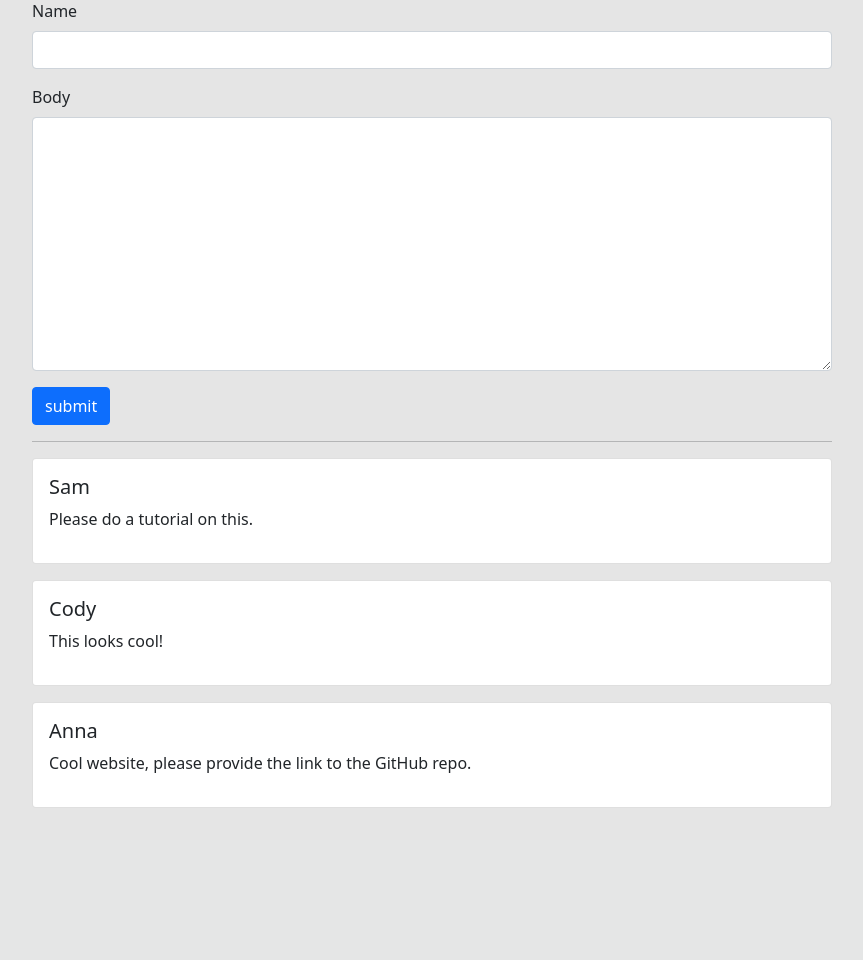
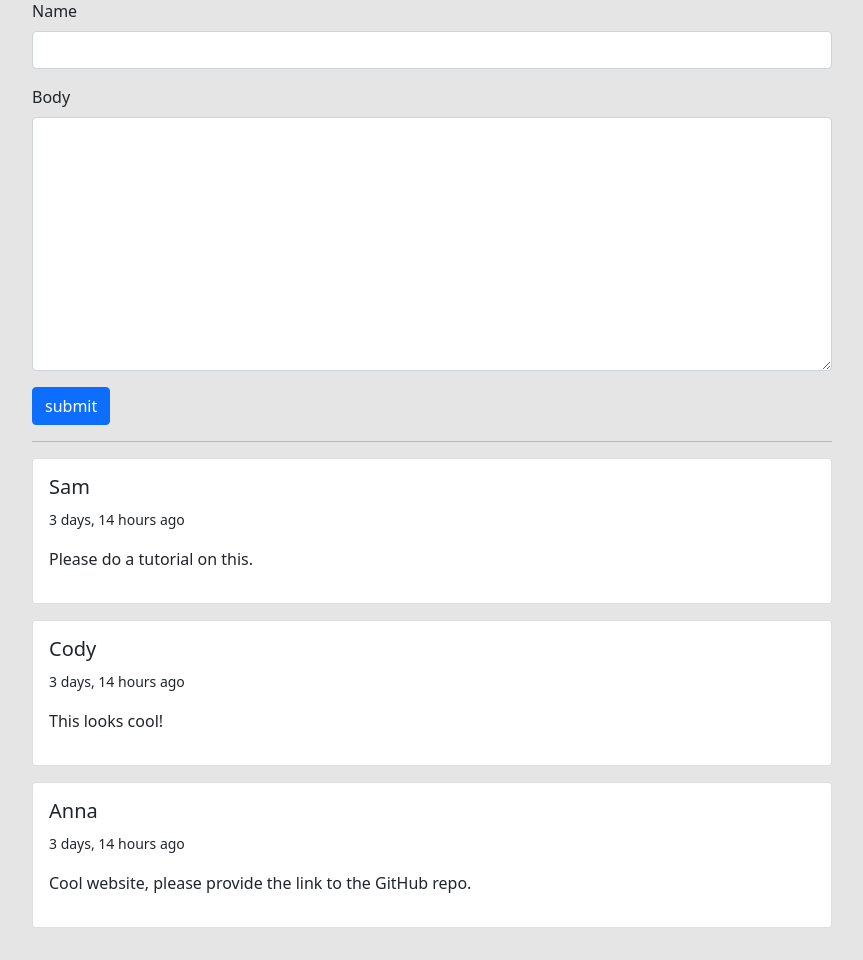
Before and after one commit to Lawyer-Who-Codes/portfolio-live, a Django app: page /project/03f04ec8-1ba3-4007-a409-f5d339bf99f1 in a window 1280 px wide. Shown: the part 787-1747 px from the top of the page, without its empty margins (208-1071 px from the left). Before the commit the page ends 1594 px from the top, so only its background shows below. Run offline with Django 3.2, Linux system fonts and the light colour scheme; data comes from the database, SQL or seed files in the repository; both versions use the stored data as it was after the commit; some libraries are stand-ins or nearby versions.

Commit message:
Something

```diff
--- a/base/templates/base/project.html
+++ b/base/templates/base/project.html
@@ -43,7 +43,9 @@
             <div class="card my-3">
                 <div class="card-body">
                     <h5>{{comment.name}}</h5>
-                    <p>{{comment.body}}</p>
+                    <small>{{comment.created|timesince}} ago</small>
+
+                    <p class=" my-3">{{comment.body}}</p>
                 </div>
             </div>
             {% endfor %}
```
Also changed, not shown: db.sqlite3, static/images/uploads/2021/11/30/11.PNG (added).
